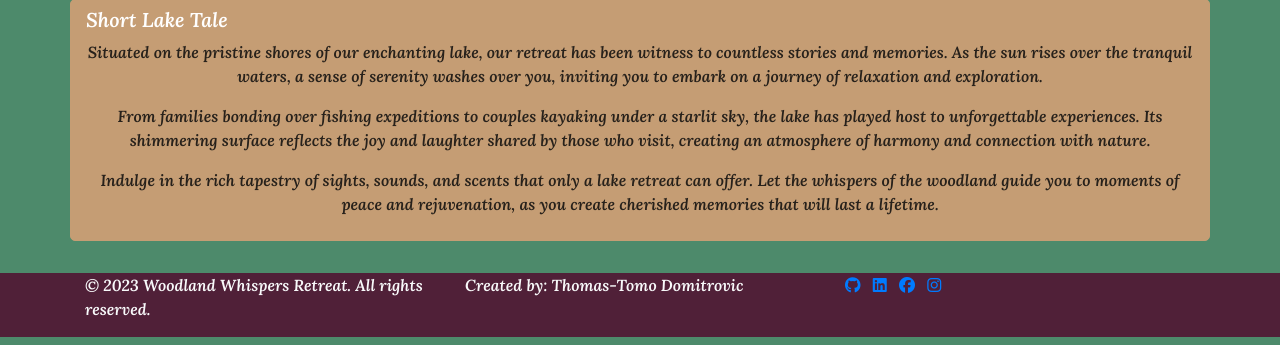
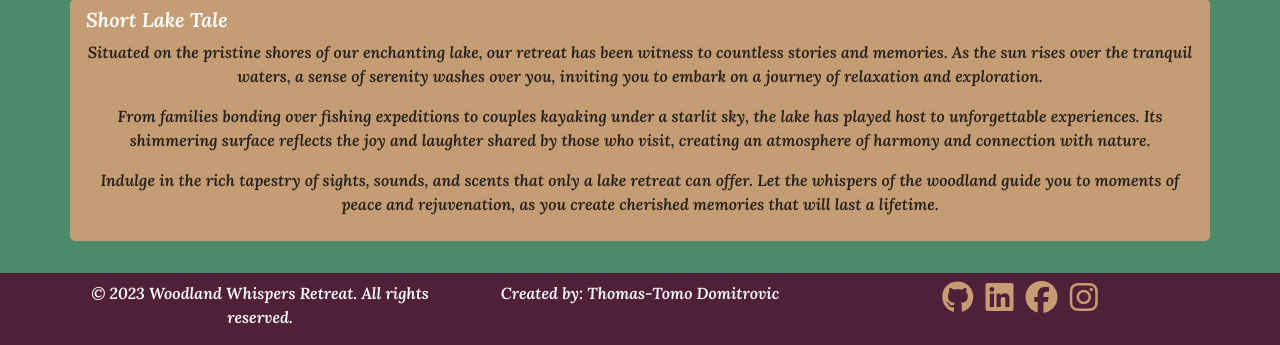
Before and after one commit to Thomas-Tomo/woodland-whispers-retreat, a Django app: page / in a window 1280 px wide. Shown: the part 1080-1425 px from the top of the page. Run offline with Django 3.2, Linux system fonts and the light colour scheme; data that the repository does not hold is empty; some libraries are stand-ins or nearby versions.

Commit message:
Update social icons style

```diff
--- a/static/css/style.css
+++ b/static/css/style.css
@@ -5,6 +5,13 @@
 body {
     background-color: #4D8A6B;
     font-family: 'Lora', 'Domine', serif;
+    display: flex;
+    flex-direction: column;
+    min-height: 100vh;
+}
+
+.content {
+    flex: 1 0 auto;
 }
 
 h1,
@@ -120,6 +127,18 @@ hr {
 
 footer {
     background-color: #502038;
+    text-align: center;
+    padding-top: 0.5rem;
+}
+
+footer i {
+    color: #c59d74;
+    font-size: 2rem;
+    transition: opacity 0.3s ease;
+}
+
+footer i:hover {
+    opacity: 0.5;
 }
 
 /* Media Queries */
```
